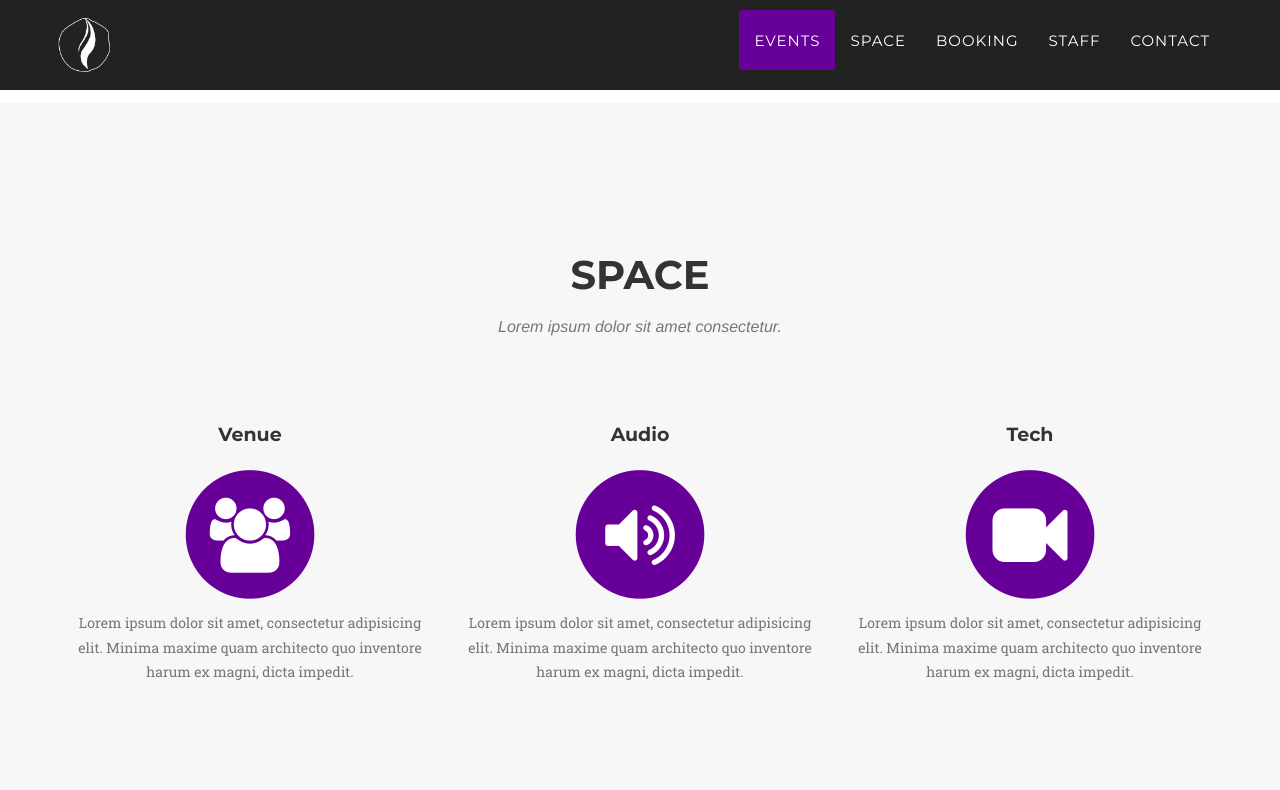
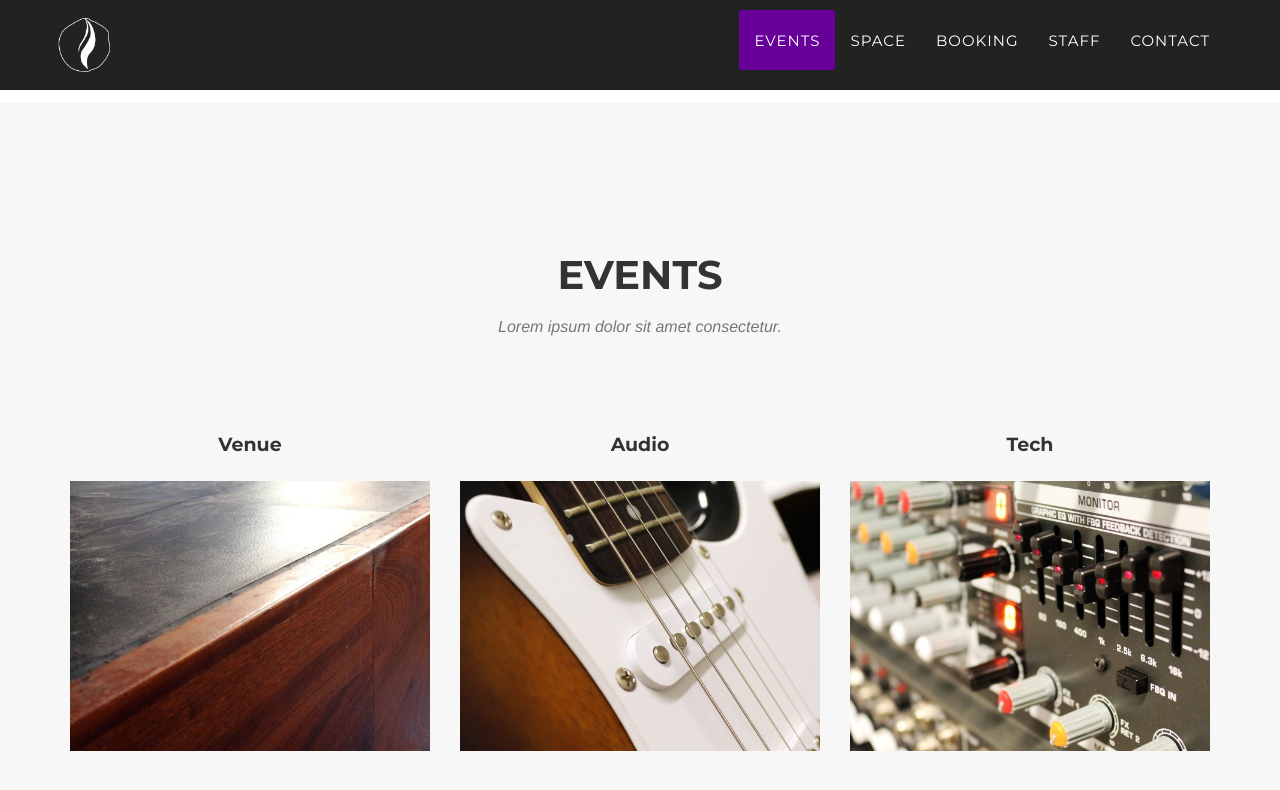
Before and after one commit to ryanfan/cats-eye-revamped, a Jekyll site: the page built from index.html, in a window 1280 px wide and 900 px high, scrolled down 1616 px. Shown: the top 790 px of the window. Built offline with Jekyll 4.4.1, drawn with Linux system fonts in a browser that asks for light colours; some web fonts are replaced.

Commit message:
Made Space look like Events

```diff
--- a/_includes/services.html
+++ b/_includes/services.html
@@ -1,4 +1,57 @@
 <!-- Services Section -->
+    <!-- Portfolio Grid Section -->
+    <section id="services" class="bg-light-gray">
+        <div class="container">
+            <div class="row">
+                <div class="col-lg-12 text-center">
+                    <h2 class="section-heading">Events</h2>
+                    <h3 class="section-subheading text-muted">Lorem ipsum dolor sit amet consectetur.</h3>
+                </div>
+            </div>
+            <div class="row">
+                <div class="col-md-4 col-sm-6 portfolio-item">
+                    <div class="portfolio-caption">
+                        <h4 >Venue</h4>
+                    </div>
+                    <a href="#portfolioModalVenue" class="portfolio-link" data-toggle="modal">
+                        <div class="portfolio-hover">
+                            <div class="portfolio-hover-content">
+                                <i class="fa fa-plus fa-3x"></i>
+                            </div>
+                        </div>
+                        <img src="img/space/venue2.jpg" class="img-responsive" alt="">
+                    </a>
+                </div>
+                <div class="col-md-4 col-sm-6 portfolio-item">
+                    <div class="portfolio-caption">
+                        <h4>Audio</h4>
+                    </div>
+                    <a href="#portfolioModalAudio" class="portfolio-link" data-toggle="modal">
+                        <div class="portfolio-hover">
+                            <div class="portfolio-hover-content">
+                                <i class="fa fa-plus fa-3x"></i>
+                            </div>
+                        </div>
+                        <img src="img/space/audio2.jpg" class="img-responsive" alt="">
+                    </a>
+                </div>
+                <div class="col-md-4 col-sm-6 portfolio-item">
+                    <div class="portfolio-caption">
+                        <h4>Tech</h4>
+                    </div>
+                    <a href="#portfolioModalTech" class="portfolio-link" data-toggle="modal">
+                        <div class="portfolio-hover">
+                            <div class="portfolio-hover-content">
+                                <i class="fa fa-plus fa-3x"></i>
+                            </div>
+                        </div>
+                        <img src="img/space/tech2.jpg" class="img-responsive" alt="">
+                    </a>
+                </div>
+            </div>
+        </div>
+    </section>
+    <!--
     <section id="services" class="bg-light-gray">
         <div class="container">
             <div class="row">
@@ -52,4 +105,4 @@
                 </div>
             </div>
         </div>
-    </section>
+    </section>-->
```
Also changed, not shown: _includes/css/custom.css (+73 -1 lines).
